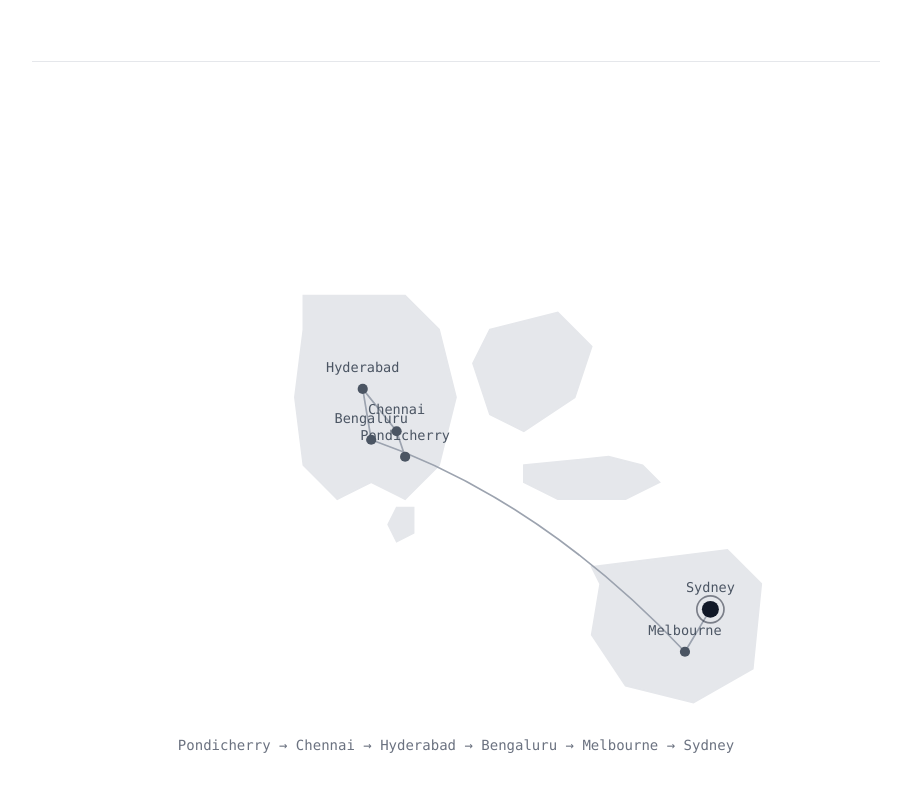
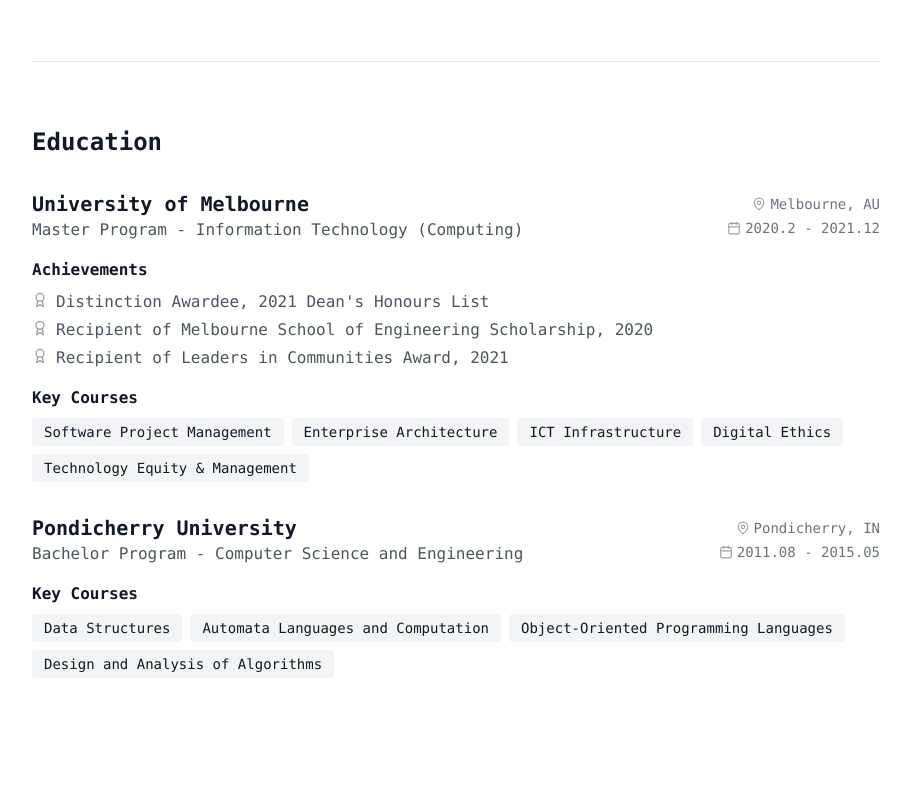
Before and after one commit to thedhanawada/me-plus, a React (Vite) app: page /about in a window 1280 px wide. Shown: the part 520-1320 px from the top of the page, without its empty margins (184-1094 px from the left). Built offline with nearby package versions, Linux system fonts and the light colour scheme.

Commit message:
remove journey map

```diff
--- a/src/components/JourneyMap.tsx
+++ /dev/null
@@ -1,145 +0,0 @@
-import { motion } from 'framer-motion';
-
-interface Location {
-  name: string;
-  x: number;
-  y: number;
-  current?: boolean;
-}
-
-const locations: Location[] = [
-  { name: 'Pondicherry', x: 220, y: 195 },
-  { name: 'Chennai', x: 215, y: 180 },
-  { name: 'Hyderabad', x: 195, y: 155 },
-  { name: 'Bengaluru', x: 200, y: 185 },
-  { name: 'Melbourne', x: 385, y: 310 },
-  { name: 'Sydney', x: 400, y: 285, current: true },
-];
-
-const JourneyMap = () => {
-  return (
-    <div className="w-full">
-      <svg
-        viewBox="0 0 500 350"
-        className="w-full h-auto"
-        role="img"
-        aria-label="Map showing journey from India to Australia"
-      >
-        {/* Simple landmass shapes */}
-        {/* India */}
-        <path
-          d="M160 100 L220 100 L240 120 L250 160 L240 200 L220 220 L200 210 L180 220 L160 200 L155 160 L160 120 Z"
-          className="fill-bg-tertiary stroke-border-primary"
-          strokeWidth="1"
-        />
-
-        {/* Sri Lanka */}
-        <path
-          d="M215 225 L225 225 L225 240 L215 245 L210 235 Z"
-          className="fill-bg-tertiary stroke-border-primary"
-          strokeWidth="1"
-        />
-
-        {/* Southeast Asia hint */}
-        <path
-          d="M270 120 L310 110 L330 130 L320 160 L290 180 L270 170 L260 140 Z"
-          className="fill-bg-tertiary stroke-border-primary"
-          strokeWidth="1"
-        />
-
-        {/* Indonesia hint */}
-        <path
-          d="M290 200 L340 195 L360 200 L370 210 L350 220 L310 220 L290 210 Z"
-          className="fill-bg-tertiary stroke-border-primary"
-          strokeWidth="1"
-        />
-
-        {/* Australia */}
-        <path
-          d="M330 260 L410 250 L430 270 L425 320 L390 340 L350 330 L330 300 L335 270 Z"
-          className="fill-bg-tertiary stroke-border-primary"
-          strokeWidth="1"
-        />
-
-        {/* Connection lines */}
-        <motion.path
-          d={`M${locations[0].x} ${locations[0].y}
-              L${locations[1].x} ${locations[1].y}
-              L${locations[2].x} ${locations[2].y}
-              L${locations[3].x} ${locations[3].y}
-              Q300 220 ${locations[4].x} ${locations[4].y}
-              L${locations[5].x} ${locations[5].y}`}
-          fill="none"
-          className="stroke-text-muted"
-          strokeWidth="1"
-          strokeDasharray="4 2"
-          initial={{ pathLength: 0 }}
-          animate={{ pathLength: 1 }}
-          transition={{ duration: 2, ease: "easeInOut" }}
-        />
-
-        {/* Location dots and labels */}
-        {locations.map((loc, index) => (
-          <motion.g
-            key={loc.name}
-            initial={{ opacity: 0, scale: 0 }}
-            animate={{ opacity: 1, scale: 1 }}
-            transition={{ delay: index * 0.3, duration: 0.3 }}
-          >
-            {/* Dot */}
-            <circle
-              cx={loc.x}
-              cy={loc.y}
-              r={loc.current ? 5 : 3}
-              className={loc.current ? 'fill-text-primary' : 'fill-text-secondary'}
-            />
-
-            {/* Pulse for current location */}
-            {loc.current && (
-              <circle
-                cx={loc.x}
-                cy={loc.y}
-                r="8"
-                className="fill-none stroke-text-primary"
-                strokeWidth="1"
-                opacity="0.5"
-              >
-                <animate
-                  attributeName="r"
-                  from="5"
-                  to="15"
-                  dur="2s"
-                  repeatCount="indefinite"
-                />
-                <animate
-                  attributeName="opacity"
-                  from="0.5"
-                  to="0"
-                  dur="2s"
-                  repeatCount="indefinite"
-                />
-              </circle>
-            )}
-
-            {/* Label */}
-            <text
-              x={loc.x}
-              y={loc.y - 10}
-              textAnchor="middle"
-              className="fill-text-secondary text-[8px] font-mono"
-            >
-              {loc.name}
-            </text>
-          </motion.g>
-        ))}
-      </svg>
-
-      {/* Simple legend */}
-      <p className="text-sm text-text-tertiary text-center mt-4 font-mono">
-        Pondicherry → Chennai → Hyderabad → Bengaluru → Melbourne → Sydney
-      </p>
-    </div>
-  );
-};
-
-export default JourneyMap;
--- a/src/pages/About.tsx
+++ b/src/pages/About.tsx
@@ -1,6 +1,5 @@
 import { MapPin, Calendar, Award } from 'lucide-react';
 import { education } from '../data';
-import JourneyMap from '../components/JourneyMap';
 
 const About = () => {
   return (
@@ -14,11 +13,6 @@ const About = () => {
           <p className="text-lg text-text-secondary leading-relaxed">
             I work at a non-profit that helps people get jobs and build skills. I build the internal systems - the stuff staff use to do their work. Databases, integrations, forms, reports. I like open source. Most of what I know came from other people sharing their code, so I try to do the same. I'm not solving hard problems or building anything new. Just trying to make things work a bit better than they did yesterday.
           </p>
-        </section>
-
-        {/* Journey */}
-        <section className="border-t border-border-primary pt-section">
-          <JourneyMap />
         </section>
 
         {/* Education */}
```
